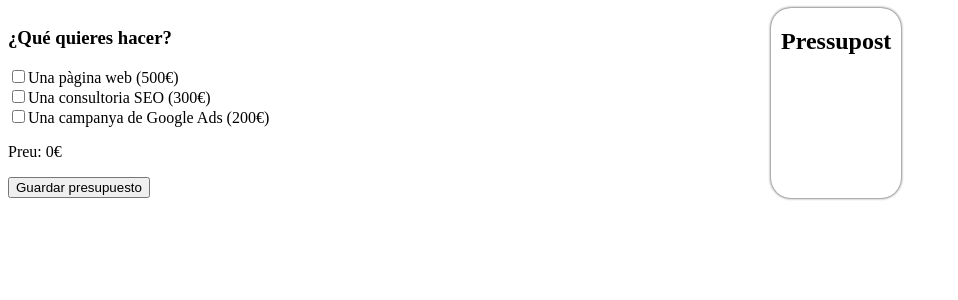
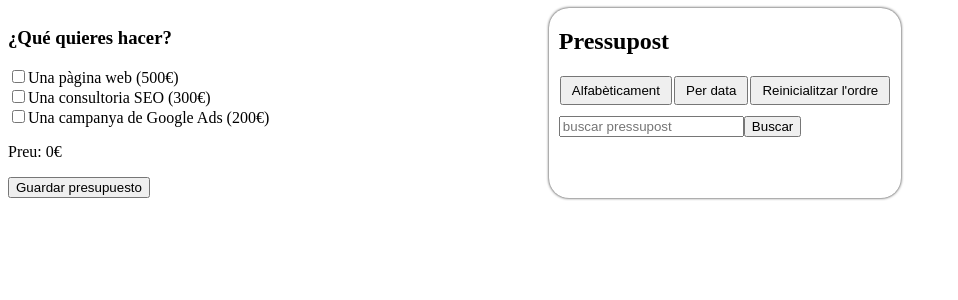
Before and after one commit to MarcMorado/Sprint-7, a React (Create React App) app: page /Home in a window 1280 px wide. Shown: the top 300 px of the page, without its empty margins (0-958 px from the left). Built offline with nearby package versions, Linux system fonts and the light colour scheme.

Commit message:
Add files via upload

```diff
--- a/src/components/main.js
+++ b/src/components/main.js
@@ -1,6 +1,6 @@
 import React, { useState } from "react";
 import Popup from "reactjs-popup";
-import { Info } from "./styled";
+import { Info, DivLista, DivOrdre, BotOrdre } from "./styled";
 import { Button } from "./styled";
 import { InputSt } from "./styled";
 import { DivSt } from "./styled";
@@ -10,6 +10,7 @@ import { MainDiv } from "./styled";
 import "../style/style.css";
 let price = 0;
 const pres = [];
+let array = [];
 export default function Prices() {
   //! Getting localStorage
   const storedWebCheck = localStorage.getItem("webChecked");
@@ -17,6 +18,7 @@ export default function Prices() {
   const storedAdsCheck = localStorage.getItem("gAdsChecked");
   const storedPaginas = localStorage.getItem("nPaginas");
   const storedIdiomas = localStorage.getItem("nIdiomas");
+  // const storedPresup = localStorage.getItem("Presupuestos");
   let countP = Number(storedPaginas || 1);
   let countI = Number(storedIdiomas || 1);
 
@@ -99,6 +101,7 @@ export default function Prices() {
   const [message, setMessage] = useState({
     nombre: "",
     nPres: "",
+    buscar:''
   });
   const saveChanges = (event) => {
     setMessage({
@@ -106,14 +109,18 @@ export default function Prices() {
       [event.target.name]: event.target.value,
     });
   };
+  //?para que se actualize el cambio
+  const [isChanging, setIsChanging] = useState(false);
 
+  //*GUARDA LA LISTA
   const save = () => {
-
+    setIsTog1(isTog, true);
+    setIsChanging(!isChanging);
     let preu =
       (webCheck && price + 500 + datos.nPaginas * datos.nIdiomas * 30) +
       (seoCheck && price + 300) +
       (gAdsCheck && price + 200);
-    let date = new Date().toString();
+    let date = new Date().toISOString();
     pres.push({
       NomClient: message.nombre,
       NomPres: message.nPres,
@@ -125,8 +132,33 @@ export default function Prices() {
       precio: preu,
       date: date,
     });
+    array = [...pres]
+    localStorage.setItem("Presupuestos", JSON.stringify(pres))
   };
 
+  const orderAlph = () => {
+    const alph = [...pres];
+    alph.sort((a,b)=>(a.NomPres>b.NomPres ? 1: -1));
+    array = [...alph];
+    setIsChanging(!isChanging);
+  }
+
+  const orderDate = () => {
+    const orDate = [...pres];
+    orDate.sort((a,b)=>(a.date>b.date ? 1: -1));
+    array = [...orDate];
+    setIsChanging(!isChanging);
+  }
+
+  const orderReset = () => {
+    array = [...pres];
+    setIsChanging(!isChanging);
+  }
+
+  const search = () => {
+    array = pres.filter(item => item.NomPres === message.buscar)
+    setIsChanging(!isChanging);
+  }
   return (
     <MainDiv>
       <div>
@@ -228,20 +260,26 @@ export default function Prices() {
       <SideBar2>
         <SideBar>
           <h2>Pressupost</h2>
+          <DivOrdre>
+            <BotOrdre onClick={orderAlph}>Alfabèticament</BotOrdre>
+            <BotOrdre onClick={orderDate}>Per data</BotOrdre>
+            <BotOrdre onClick={orderReset}>Reinicialitzar l'ordre</BotOrdre>
+          </DivOrdre>
+          <input type='text' name='buscar' onChange={saveChanges} placeholder="buscar pressupost"></input>
+          <button onClick={search}>Buscar</button>
           {isTog1 &&
-            pres.map((item) => {
-              console.log(pres);
+            array.map((item, index) => {
               return (
-                <div key={item.date}>
-                  Nom: {item.NomClient}
+                <DivLista key={index}>
+                  <strong>Nom client:</strong> {item.NomClient}
                   <br />
-                  Pressupost: {item.NomPres}
+                  <strong>Nom pressupost:</strong> {item.NomPres}
                   <br />
-                  preu: {item.precio}
+                  <strong>Preu:</strong> {item.precio}€
                   <br />
-                  Data: {item.date}
+                  <strong>Data:</strong> {item.date}
                   <br />
-                </div>
+                </DivLista>
               );
             })}
         </SideBar>
--- a/src/components/styled.js
+++ b/src/components/styled.js
@@ -1,12 +1,12 @@
 import styled from "styled-components";
 
 export const DivSt = styled.div`
-    border: 2px solid #1E182B;
+  border: 2px solid #1e182b;
   border-radius: 10px;
   width: 260px;
   padding: 10px;
   margin: 10px;
-`
+`;
 
 export const InputSt = styled.input`
   border: 0px;
@@ -15,9 +15,9 @@ export const InputSt = styled.input`
   text-align: center;
 
   $onHover {
-        border: 4px solid #1E182B;
+    border: 4px solid #1e182b;
   }
-`
+`;
 
 export const Button = styled.button`
     background: #F39569;
@@ -26,28 +26,44 @@ export const Button = styled.button`
     border: 1px solid #BF7D5E;
     border-radius: 3px;
     cursor: pointer;
-`
+`;
 
 export const Info = styled.button`
   cursor: pointer;
   border-radius: 30px;
-    border:1px;
-    margin:0px 0px 0px 3px;
+  border: 1px;
+  margin: 0px 0px 0px 3px;
   box-shadow: rgba(0, 0, 0, 0.9) 0px 0px 2px;
-`
+`;
 
 export const SideBar = styled.div`
-    padding:0px 10px 10px 10px;
+  padding: 0px 10px 10px 10px;
   border-radius: 20px;
   border: 8px;
   box-shadow: rgba(0, 0, 0, 0.9) 0px 0px 3px;
-`
+`;
 export const SideBar2 = styled.div`
   flex: 0 0 50%;
   display: flex;
   justify-content: flex-end;
-`
+`;
 
 export const MainDiv = styled.div`
-    display:flex;
-`
+  display: flex;
+`;
+
+export const DivOrdre = styled.div`
+  padding: 0px 0px 10px 0px;
+`;
+
+export const BotOrdre = styled.button`
+  padding: 5px 10px 5px 10px;
+  margin: 1px;
+`;
+
+export const DivLista = styled.div`
+  margin: 10px 0px 10px 0px;
+  padding: 4px;
+  border: 10px black;
+  box-shadow: rgba(0, 0, 0, 0.9) 0px 0px 1px;
+`;
```
Lines whose indentation alone changed are shown as unchanged.
